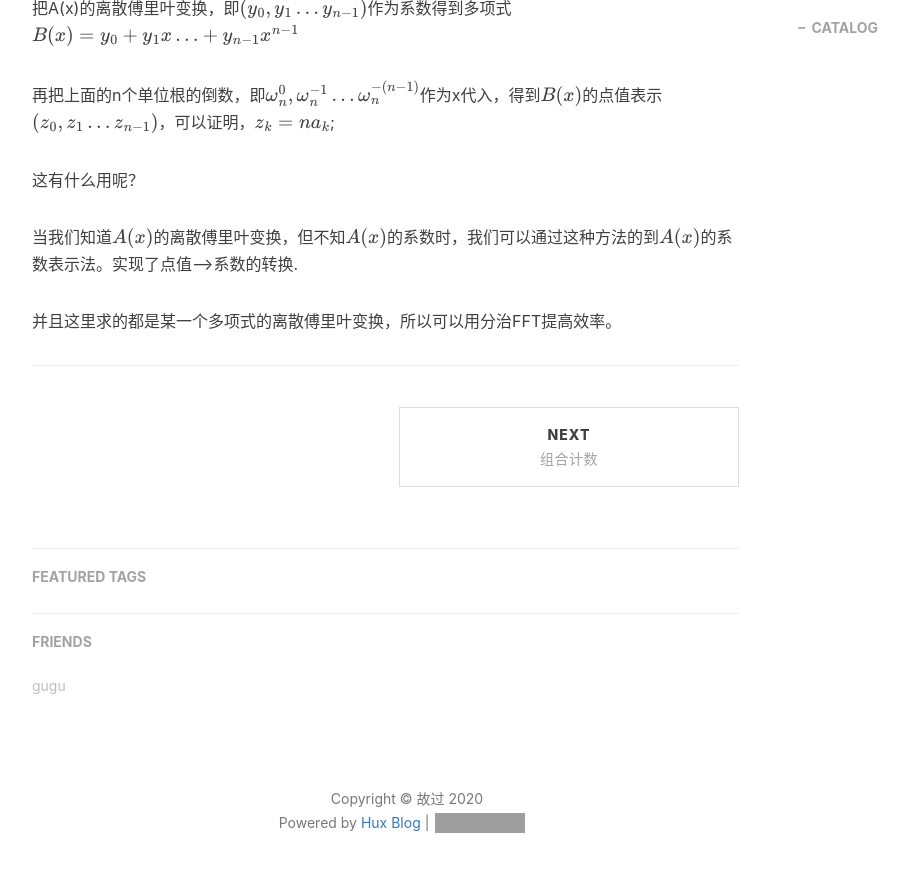
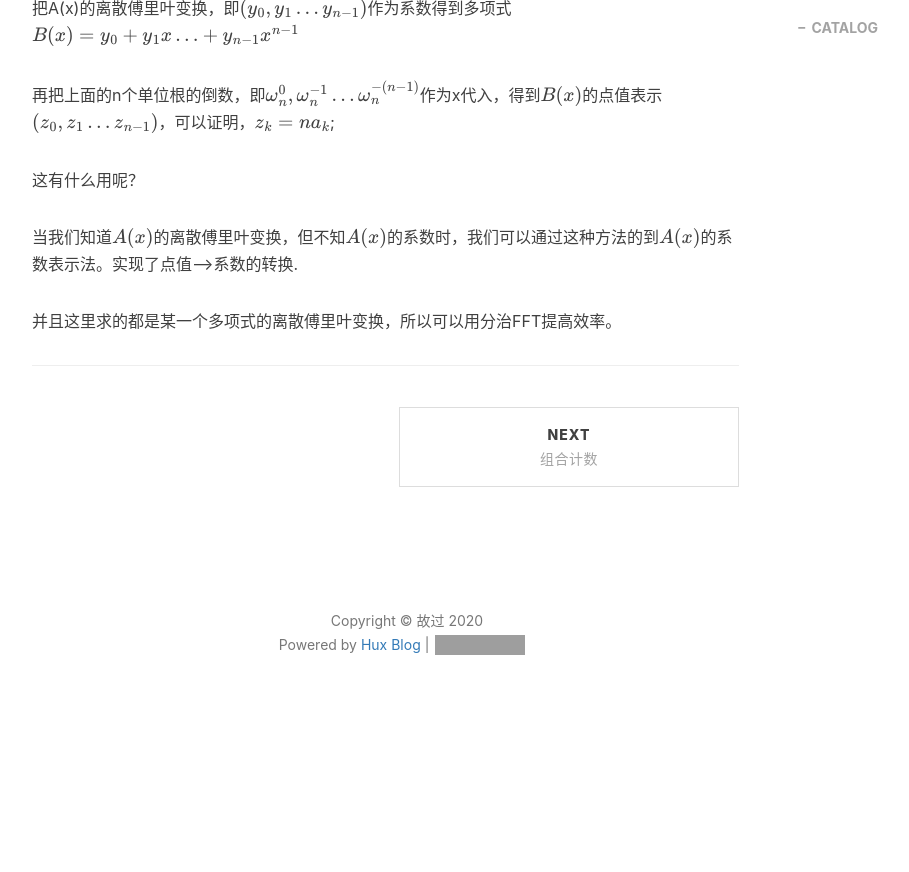
Before and after one commit to dsakhdkas/dsakhdkas.github.io, a Jekyll site: the page built from _posts/2020-07-18-FFT学习笔记.md, in a window 1280 px wide and 900 px high, scrolled down 1470 px. Shown: the top 872 px of the window, without its empty margins (233-1142 px from the left). Built offline with Jekyll 4.4.1, drawn with Linux system fonts in a browser that asks for light colours; nearby versions of some CDN libraries; formulas are drawn with MathJax 3; comment, search, counter and statistics services are not loaded; after the commit the page ends 2191 px from its top, so only the background shows below that; grey boxes are pictures that could not be loaded.

Commit message:
Update post.html

```diff
--- a/_layouts/post.html
+++ b/_layouts/post.html
@@ -81,12 +81,6 @@ layout: default
                 col-lg-8 col-lg-offset-2
                 col-md-10 col-md-offset-1
                 sidebar-container">
-
-                <!-- Featured Tags -->
-                {% include featured-tags.html bottom=true %}
-
-                <!-- Friends Blog -->
-                {% include friends.html %}
             </div>
         </div>
     </div>
```
